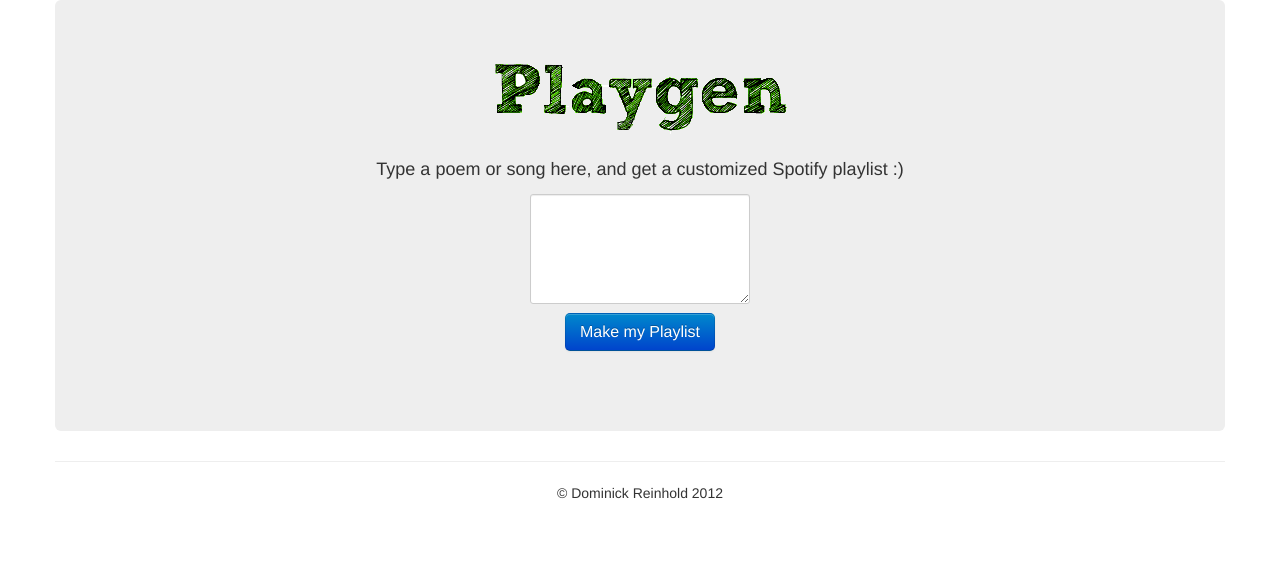
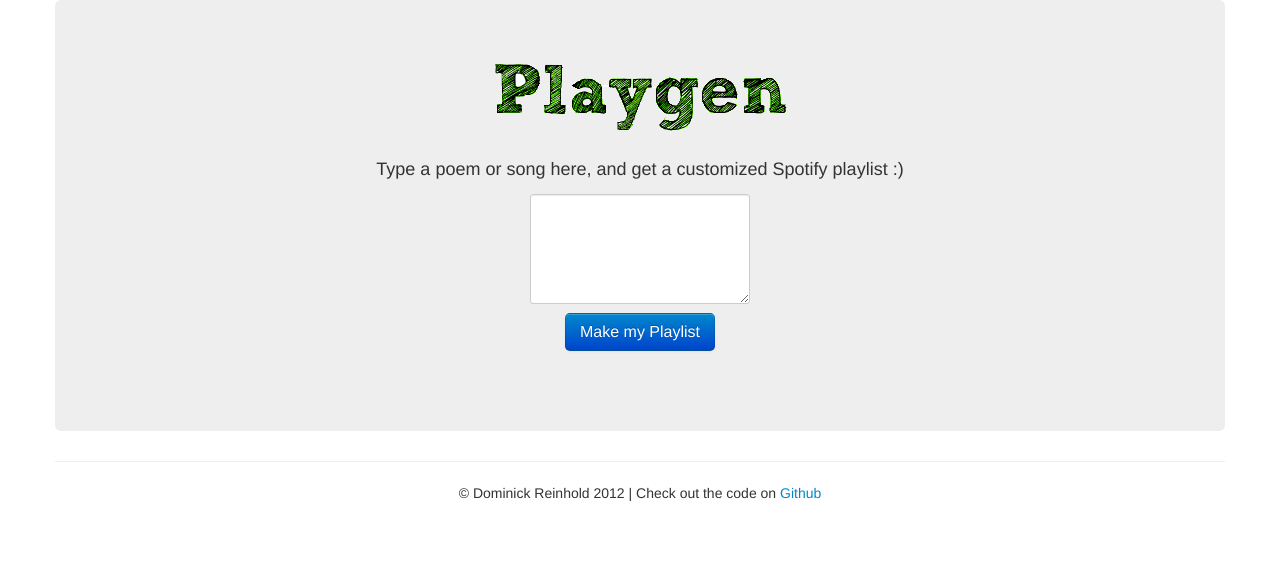
Before and after one commit to d-reinhold/playgen, a Flask app: page / in a window 1280 px wide. Shown: the top 587 px of the page. Run offline with Flask 2, Linux system fonts and the light colour scheme; some libraries are stand-ins or nearby versions.

Commit message:
Added github message and removed unneeded files

```diff
--- a/templates/layout.html
+++ b/templates/layout.html
@@ -47,7 +47,8 @@
       <hr>
 
       <footer>
-        <center><p>&copy; Dominick Reinhold 2012</p><center>
+        <center><p>&copy; Dominick Reinhold 2012   |   Check out the code on <a href="https://github.com/d-reinhold/playgen">Github</a></p><center>
+
       </footer>
 
     </div> <!-- /container -->
```
Also changed, not shown: 2 other files.
